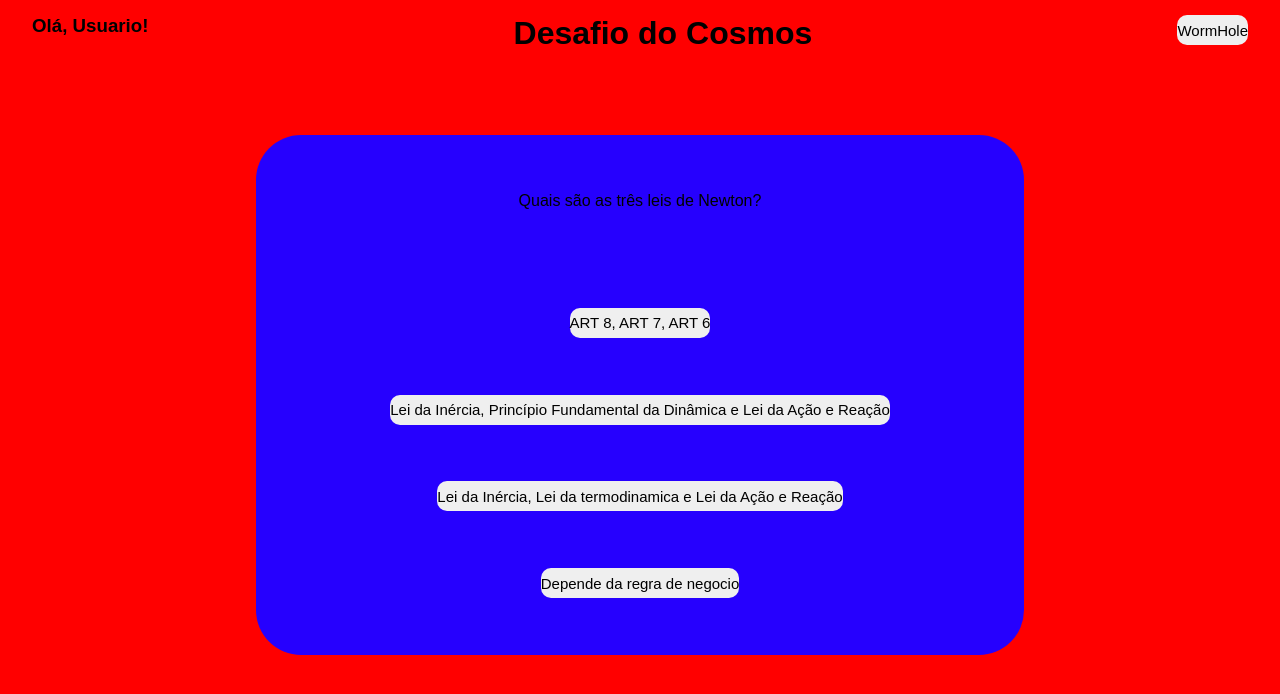
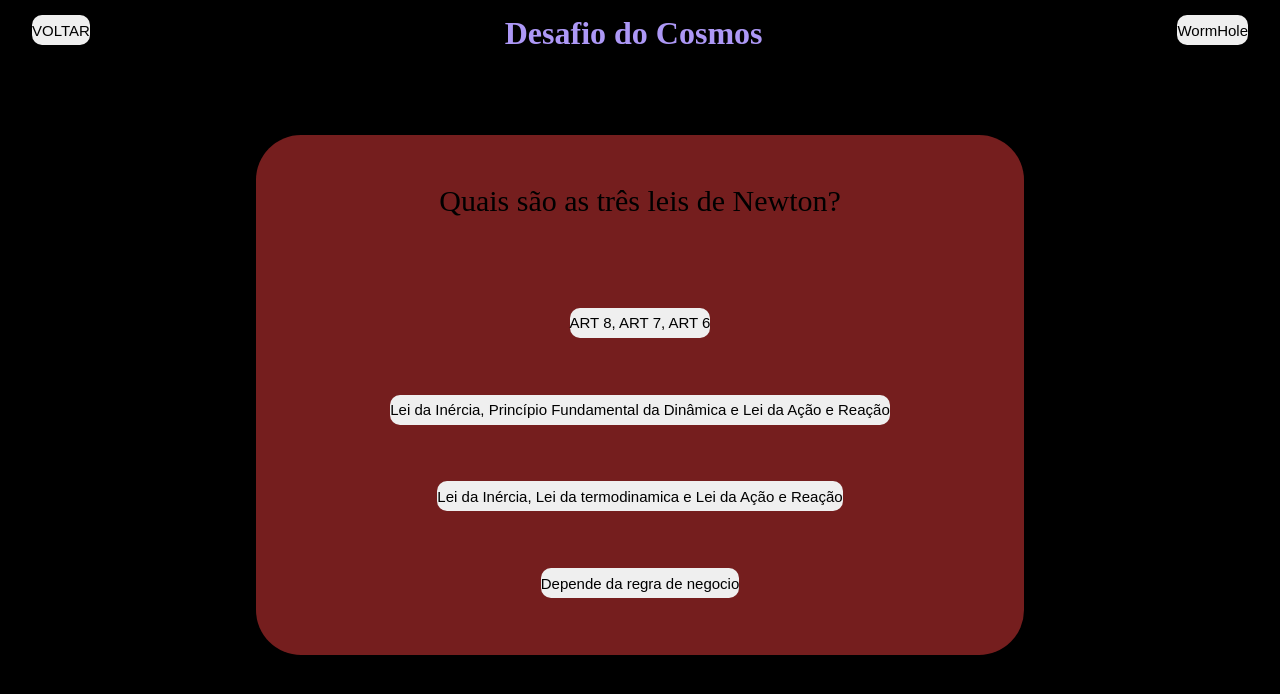
Before and after one commit to MarcceloSpinelli/Projeto_O_Universo, a website: page Universe/public/quiz.html in a window 1280 px wide. Drawn offline with Linux system fonts and the light colour scheme; a web font is replaced by a local one.

Commit message:
TUDO FUNCIONANDO GRAÇAS A DEUS

```diff
--- a/Universe/public/css/quizStyle.css
+++ b/Universe/public/css/quizStyle.css
@@ -1,6 +1,11 @@
 *{
     margin: 0;
     padding: 0;
+}
+
+@font-face {
+    font-family: 'cosmic';
+    src: url(../assets/fontes/Just\ Cosmic.otf) format('truetype');
 }
 
 a {
@@ -10,7 +15,7 @@ a {
 }
 
 button{
-    border: #2600fe;
+    border: black;
     border-radius: 10px;
     height: 30px;
     font-size: 15px;
@@ -18,11 +23,11 @@ button{
 }
 
 button:hover{
-    background-color: blueviolet;
+    background-color: blue;
 }
 
 body{
-    font-family: Arial, Helvetica, sans-serif;;
+    font-family: cosmic;
     width: fit-content;
     height: fit-content;
 }
@@ -30,7 +35,7 @@ body{
 .containerUsuario{
     height: 100vh;
     width: 100vw;
-    background-color: red;
+    background-color: black;
 }
 
 .painel {
@@ -48,7 +53,7 @@ body{
 .conteudoQuiz {
     width: 60vw;
     height: 65vh;
-    background-color: #2600fe;
+    background-color: rgb(117, 30, 30);
     display: flex;
     border-radius: 45px;
     align-items: center;
@@ -79,3 +84,15 @@ body{
     justify-content: space-evenly;
     align-items: center;
 }
+
+.titulo{
+    color: rgb(173, 152, 246);
+}
+
+.pergunta{
+    font-size: 30px;
+}
+
+.resultado{
+    font-size: 30px;
+}
--- a/Universe/public/quiz.html
+++ b/Universe/public/quiz.html
@@ -23,7 +23,7 @@
             <div class="painel">
 
                 <div class="hello">
-                    <h3>Olá, <span>Usuario</span>!</h3>
+                    <a href="../public/dashboard/dashboard.html"><button class="voltar">VOLTAR</button></a> <br>
                 </div>
 
                 <h1 id="titulo" class="titulo">Desafio do Cosmos</h1>
@@ -79,10 +79,10 @@
             opcoes: [
                 "A massiva movimentação de metais no centro da terra que com a eletroestática criou um campo gravitico",
                 "A massiva movimentação de metais no centro da terra que com a eletroestática criou um campo estático, protegendo a terra de rajadas solares",
-                "A massiva movimentação de metais no centro da terra que criou os metais necessários para composição do corpo humanl",
+                "A massiva movimentação de metais no centro da terra que criou os metais necessários para composição do corpo humano",
                 "Aquele bixinho que aparece nos livros de biologia"
             ],
-            respostaCerta: 2
+            respostaCerta: 1
         },
     ]
 
```
Also changed, not shown: Universe/public/dashboard/dashboard.html (+11 -13 lines).
